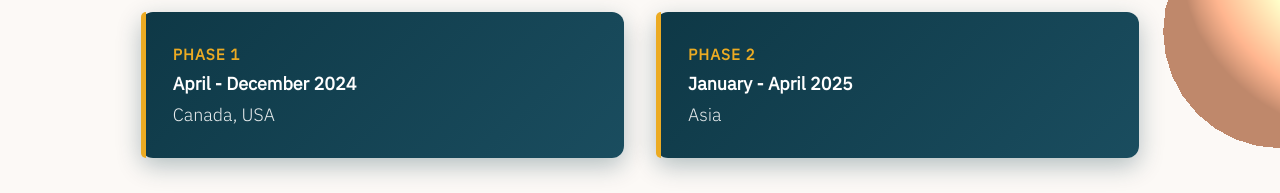
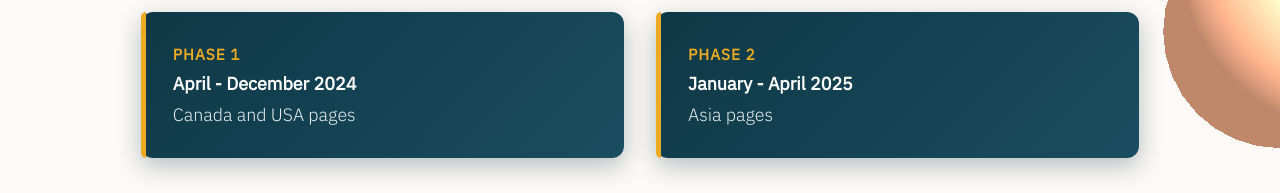
Before and after one commit to adheesh-kumar/nk_portfolio, a website with bundled scripts: page pages/sunlife.html in a window 1280 px wide. Shown: the part 1390-1583 px from the top of the page. Built offline with nearby package versions, Linux system fonts and the light colour scheme.

Commit message:
Update sunlife.html

```diff
--- a/pages/sunlife.html
+++ b/pages/sunlife.html
@@ -298,12 +298,12 @@
                     <div class="timeline-card">
                         <div class="phase-label">Phase 1</div>
                         <div class="phase-date">April - December 2024</div>
-                        <div class="phase-duration">Canada, USA</div>
+                        <div class="phase-duration">Canada and USA pages</div>
                     </div>
                     <div class="timeline-card">
                         <div class="phase-label">Phase 2</div>
                         <div class="phase-date">January - April 2025</div>
-                        <div class="phase-duration">Asia</div>
+                        <div class="phase-duration">Asia pages</div>
                     </div>
                 </div>
             </div>
```
